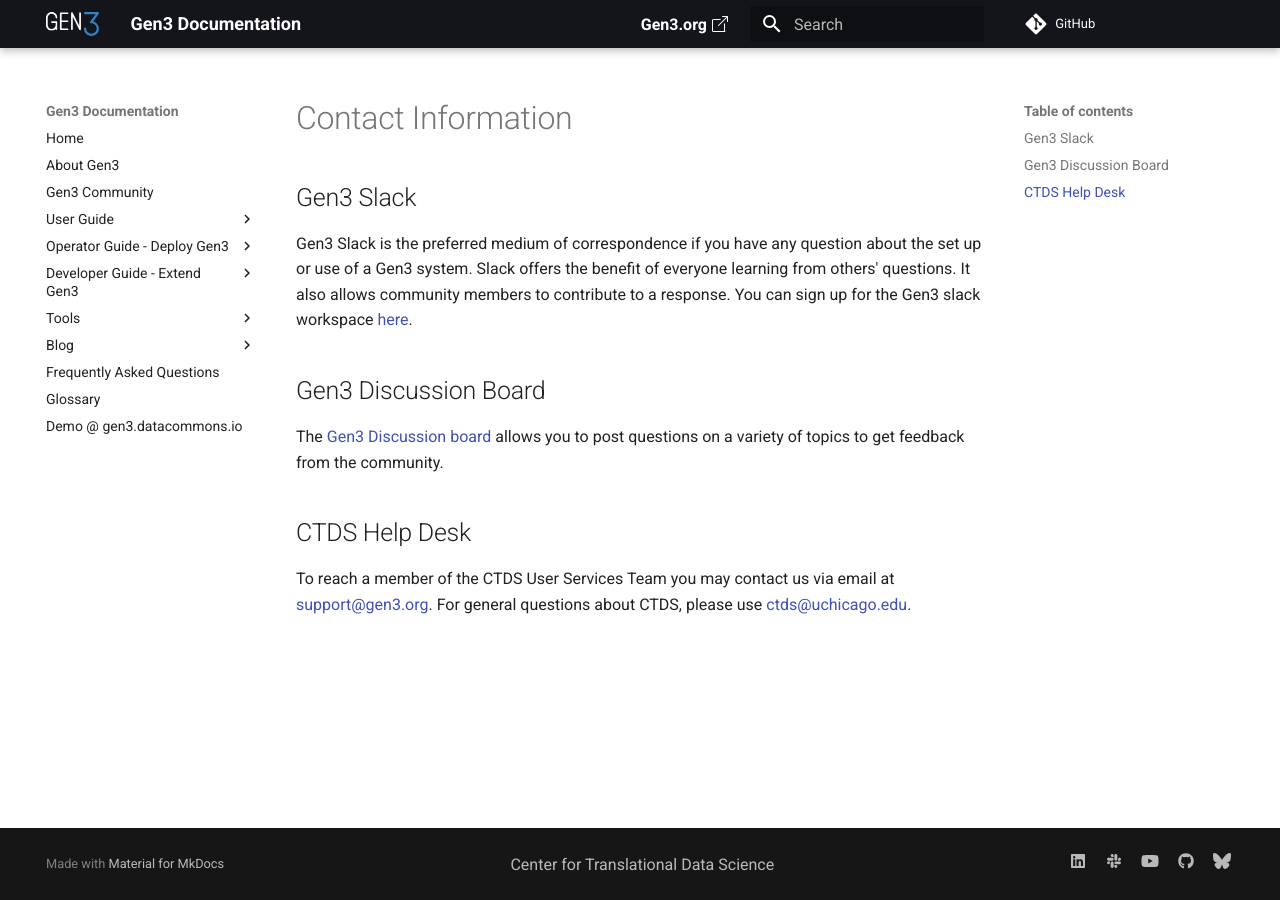
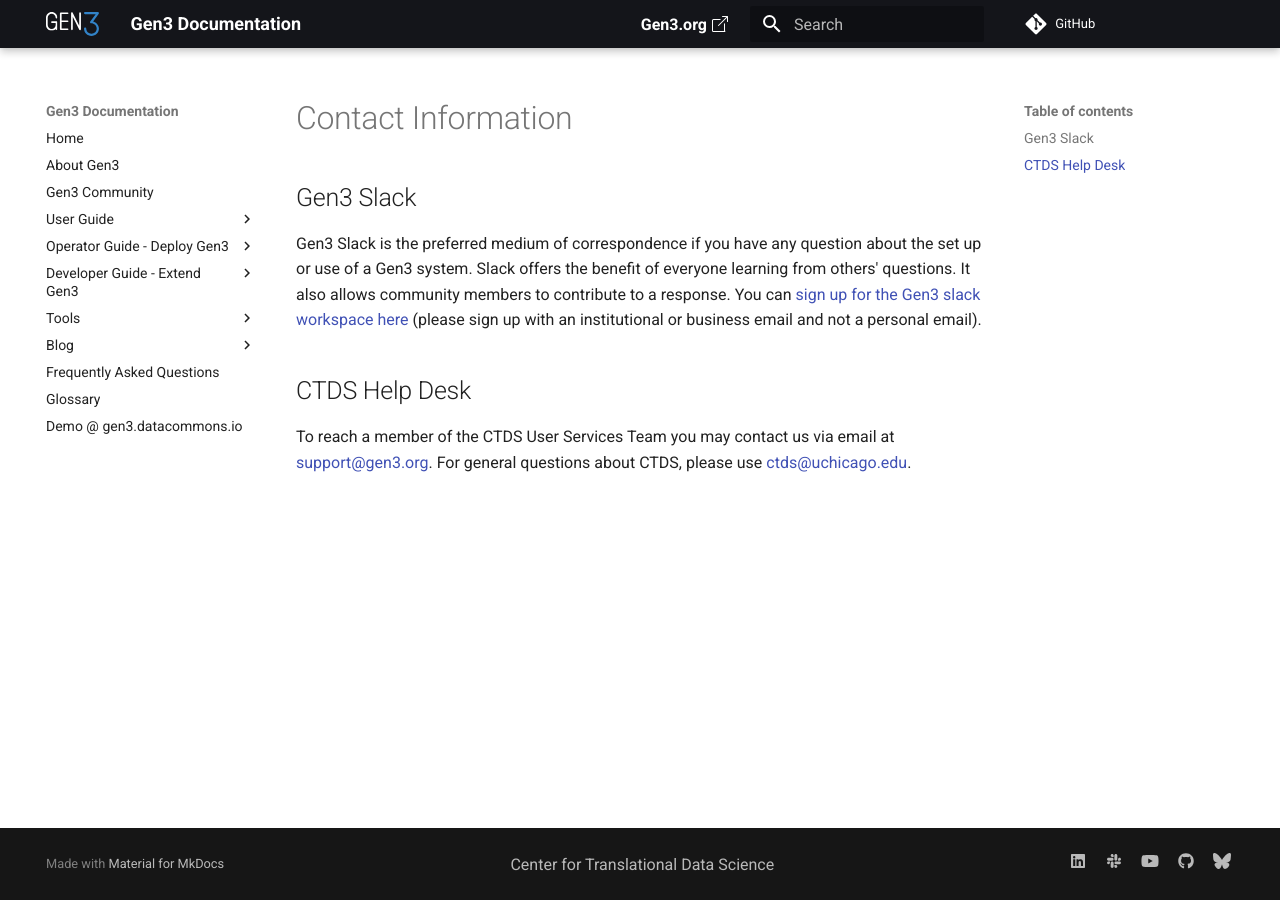
Before and after one commit to uc-cdis/docs-gen3, an MkDocs documentation site: the page built from docs/contact.md, in a window 1280 px wide. Built offline with MkDocs 1.6.1 and Material for MkDocs 9.7.7, drawn with Linux system fonts in a browser that asks for light colours; comment, search, counter and statistics services are not loaded.

Commit message:
Remove gen3 discussion board from contact page
Removed mention of the Gen3 Discussion Board and added a note for signing up with an institutional or business email.

```diff
--- a/docs/contact.md
+++ b/docs/contact.md
@@ -1,10 +1,7 @@
 # Contact Information
 
 ## Gen3 Slack
-Gen3 Slack is the preferred medium of correspondence if you have any question about the set up or use of a Gen3 system.  Slack offers the benefit of everyone learning from others' questions.  It also allows community members to contribute to a response.  You can sign up for the Gen3 slack workspace [here](https://docs.google.com/forms/d/e/1FAIpQLSczyhhOXeCK9FdVtpQpelOHYnRj1EAq1rwwnm9q6cPAe5a7ug/viewform).
-
-## Gen3 Discussion Board
-The [Gen3 Discussion board](https://forums.gen3.org/) allows you to post questions on a variety of topics to get feedback from the community.
+Gen3 Slack is the preferred medium of correspondence if you have any question about the set up or use of a Gen3 system.  Slack offers the benefit of everyone learning from others' questions.  It also allows community members to contribute to a response.  You can [sign up for the Gen3 slack workspace here](https://docs.google.com/forms/d/e/1FAIpQLSczyhhOXeCK9FdVtpQpelOHYnRj1EAq1rwwnm9q6cPAe5a7ug/viewform) (please sign up with an institutional or business email and not a personal email).
 
 ## CTDS Help Desk
 To reach a member of the CTDS User Services Team you may contact us via email at [support@gen3.org](mailto:support@gen3.org).  For general questions about CTDS, please use [ctds@uchicago.edu](mailto:ctds@uchicago.edu).
```
